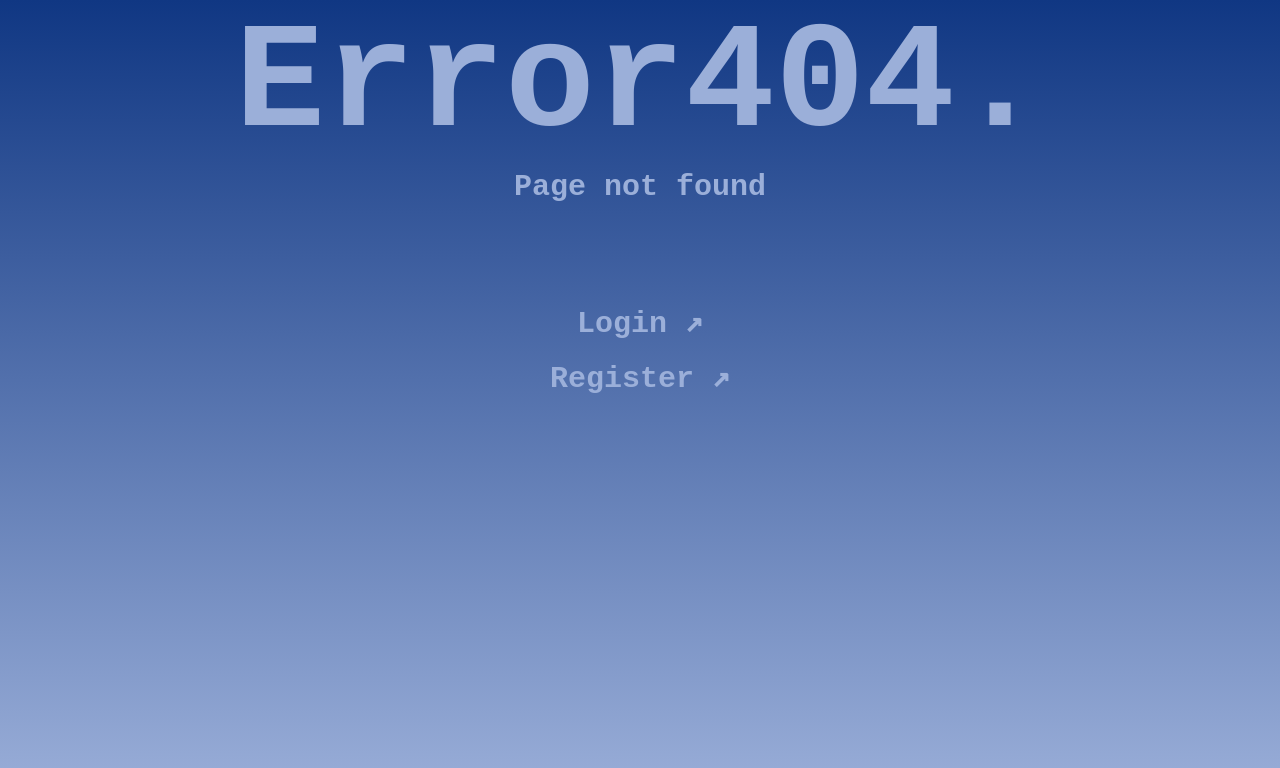
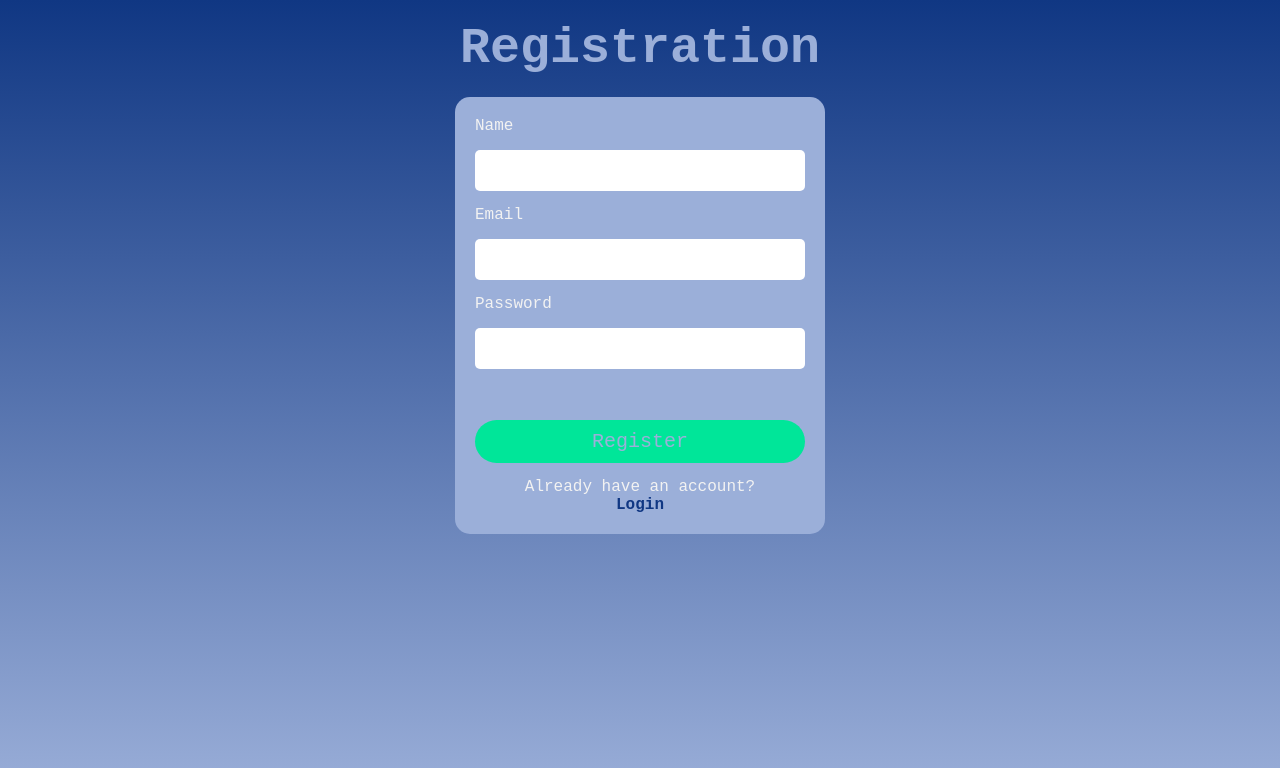
Before and after one commit to alvxck/authentication-system, a React (Create React App) app in the folder client/: page /api/register in a window 1280 px wide. Before the commit this address had no page. Shown: the top 768 px of the page. Built offline with nearby package versions, Linux system fonts and the light colour scheme.

Commit message:
refactor: update all page URL's

```diff
--- a/client/src/App.js
+++ b/client/src/App.js
@@ -15,9 +15,9 @@ function App() {
         <div>
             <BrowserRouter>
                 <Routes>
-                    <Route path='/home' element={<Home />}/>
-                    <Route path='/login' element={<Login />}/>
-                    <Route path='/register' element={<Register />}/>
+                    <Route path='/api/home' element={<Home />}/>
+                    <Route path='/api/login' element={<Login />}/>
+                    <Route path='/api/register' element={<Register />}/>
                     <Route path='*' element={<Error404 />}/>
                 </Routes>
             </BrowserRouter>
--- a/client/src/components/Error404.js
+++ b/client/src/components/Error404.js
@@ -9,9 +9,9 @@ function Error() {
             <div>
                 <h1 className={style.header}>Error404.</h1>
                 <p className={style.text}>Page not found</p>
-                <Link className={style.textLink} to='/login'>Login ↗</Link>
+                <Link className={style.textLink} to='/api/login'>Login ↗</Link>
                 <br/>
-                <Link className={style.textLink} to='/register'>Register ↗</Link>
+                <Link className={style.textLink} to='/api/register'>Register ↗</Link>
             </div>
         </div>
     )
--- a/client/src/components/Home.js
+++ b/client/src/components/Home.js
@@ -11,7 +11,7 @@ function Home() {
         const token = localStorage.getItem('token')
 
         async function verifyUser() {
-            const req = await fetch('http://localhost:1337/home', {
+            const req = await fetch('http://localhost:1337/api/home', {
                 headers: {
                     'x-access-token': localStorage.getItem('token')
                 }
@@ -24,7 +24,7 @@ function Home() {
                 setName(data.name)
             } else {
                 alert(data.error)
-                navigate('/register')
+                navigate('/api/register')
             }
         }
 
@@ -33,7 +33,7 @@ function Home() {
         } else {
             localStorage.removeItem('token')
             alert('invalid token')
-            navigate('/register')
+            navigate('/api/register')
         }
 
     }, [navigate])
@@ -42,7 +42,7 @@ function Home() {
     async function updateName(event) {
         event.preventDefault()
 
-        const req = await fetch('http://localhost:1337/home/update_name', {
+        const req = await fetch('http://localhost:1337/api/home/update_name', {
             method: 'POST',
             headers: {
                 'Content-Type': 'application/json',
@@ -60,13 +60,13 @@ function Home() {
             setTempName('')
         } else {
             alert(data.error)
-            navigate('/register')
+            navigate('/api/register')
         }
     }
 
     function logout() {
         localStorage.removeItem('token')
-        navigate('/login')
+        navigate('/api/login')
     }
 
 
--- a/client/src/components/Login.js
+++ b/client/src/components/Login.js
@@ -13,7 +13,7 @@ function Login() {
     async function loginUser(event) {
         event.preventDefault()
 
-        const response = await fetch('http://localhost:1337/login', {
+        const response = await fetch('http://localhost:1337/api/login', {
             method: 'POST',
             headers: {
                 'Content-Type': 'application/json'
@@ -28,7 +28,7 @@ function Login() {
 
         if(data.status === 'ok') {
             localStorage.setItem('token', data.user)
-            navigate('/home')
+            navigate('/api/home')
         }
 
         if (data.status === 'error') {
@@ -65,7 +65,7 @@ function Login() {
                         value='Login'
                     />
                     <label className={style.textFooter}>Don't have an account?
-                        <br/><Link className={style.textLink} to='/register'>Register</Link>
+                        <br/><Link className={style.textLink} to='/api/register'>Register</Link>
                     </label>
                 </form>
             </div>
--- a/client/src/components/Register.js
+++ b/client/src/components/Register.js
@@ -13,7 +13,7 @@ function Register() {
     async function registerUser(event) {
         event.preventDefault()
 
-        const response = await fetch('http://localhost:1337/register', {
+        const response = await fetch('http://localhost:1337/api/register', {
             method: 'POST',
             headers: {
                 'Content-Type': 'application/json'
@@ -28,7 +28,7 @@ function Register() {
         const data = await response.json()
 
         if (data.status === 'ok') {
-            navigate('/login')
+            navigate('/api/login')
         }
 
         if (data.status === 'error') {
@@ -73,7 +73,7 @@ function Register() {
                         value='Register'
                     />
                     <label className={style.textFooter}>Already have an account?
-                        <br/><Link className={style.textLink} to='/login'>Login</Link>
+                        <br/><Link className={style.textLink} to='/api/login'>Login</Link>
                     </label>
                 </form>
             </div>
```
Also changed, not shown: 1 other file (tests, documents, lock files or other folders).
